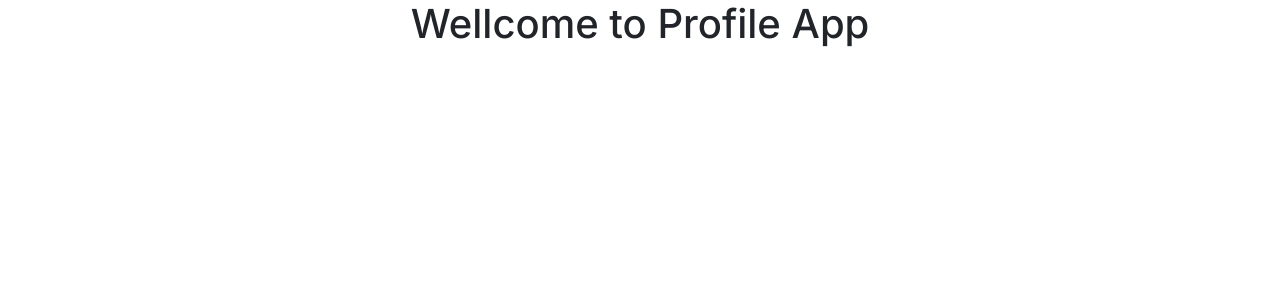
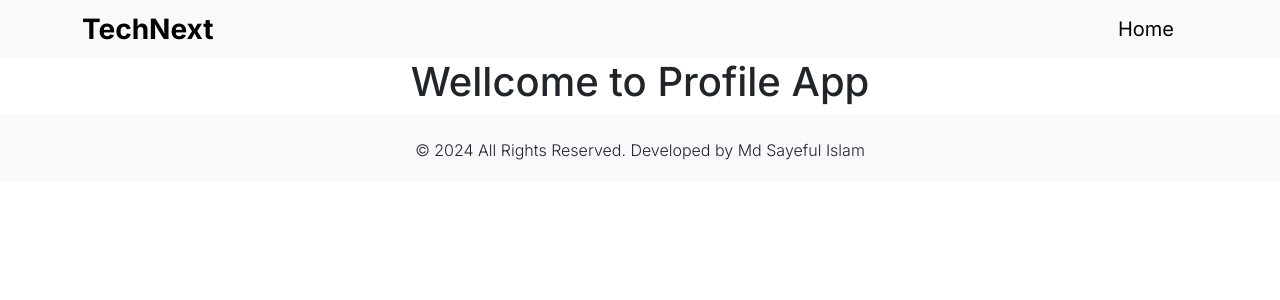
Before and after one commit to sayef367/profile_app, a Next.js app: page / in a window 1280 px wide. Shown: the top 300 px of the page. Built offline with nearby package versions, Linux system fonts and the light colour scheme.

Commit message:
navbar and footer is done

```diff
--- a/app/layout.jsx
+++ b/app/layout.jsx
@@ -2,6 +2,8 @@ import { Inter } from "next/font/google";
 import "./globals.css";
 import 'bootstrap/dist/css/bootstrap.min.css';
 import BootstrapClient from "../components/BootstrapClient";
+import Footer from "@/components/layout/footer";
+import Nav from "@/components/layout/Nav";
 
 const inter = Inter({ subsets: ["latin"] });
 
@@ -14,7 +16,9 @@ export default function RootLayout({ children }) {
   return (
     <html lang="en">
       <body className={inter.className} suppressHydrationWarning={true}>
+        <Nav />
         {children}
+        <Footer />
         <BootstrapClient />
       </body>
     </html>
--- /dev/null
+++ b/components/layout/footer.jsx
@@ -0,0 +1,7 @@
+export default function Footer() {
+  return (
+    <footer className="pt-2 pb-1 bg-body-tertiary fw-light">
+      <p className="text-center pt-3">© 2024 All Rights Reserved. Developed by Md Sayeful Islam</p>
+    </footer>
+  );
+};
--- /dev/null
+++ b/components/layout/nav.jsx
@@ -0,0 +1,24 @@
+import Link from "next/link";
+
+export default function Navbar() {
+  return (
+    <div>
+      <nav className="navbar navbar-expand-lg bg-body-tertiary">
+        <div className="container">
+          <Link href={'/'} className="navbar-brand pt-0 pb-0 fw-bold fs-3">
+            TechNext
+          </Link>
+          <div>
+            <ul className="navbar-nav ms-auto">
+              <li className="nav-item ms-2 me-2">
+                <Link href={'/'} className="navbar-brand">
+                  Home
+                </Link>
+              </li>
+            </ul>
+          </div>
+        </div>
+      </nav>
+    </div>
+  );
+};
```
